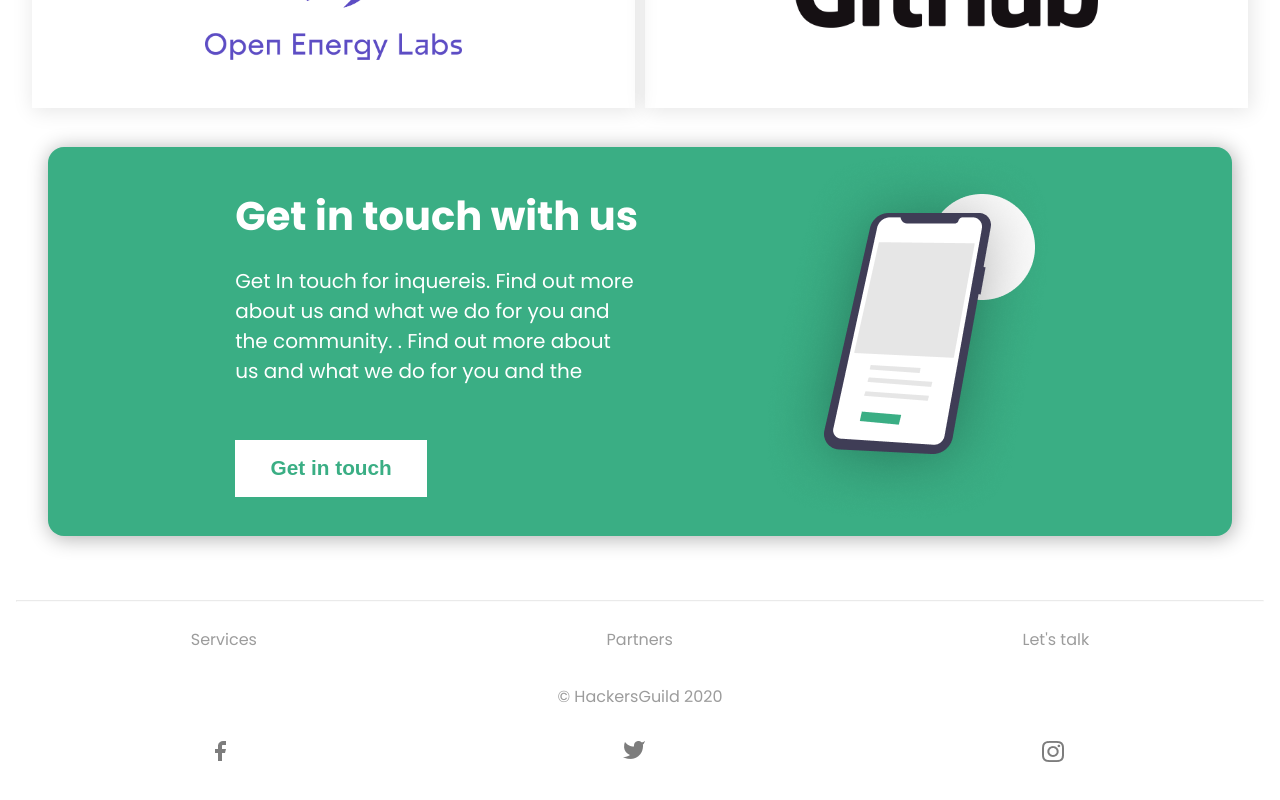
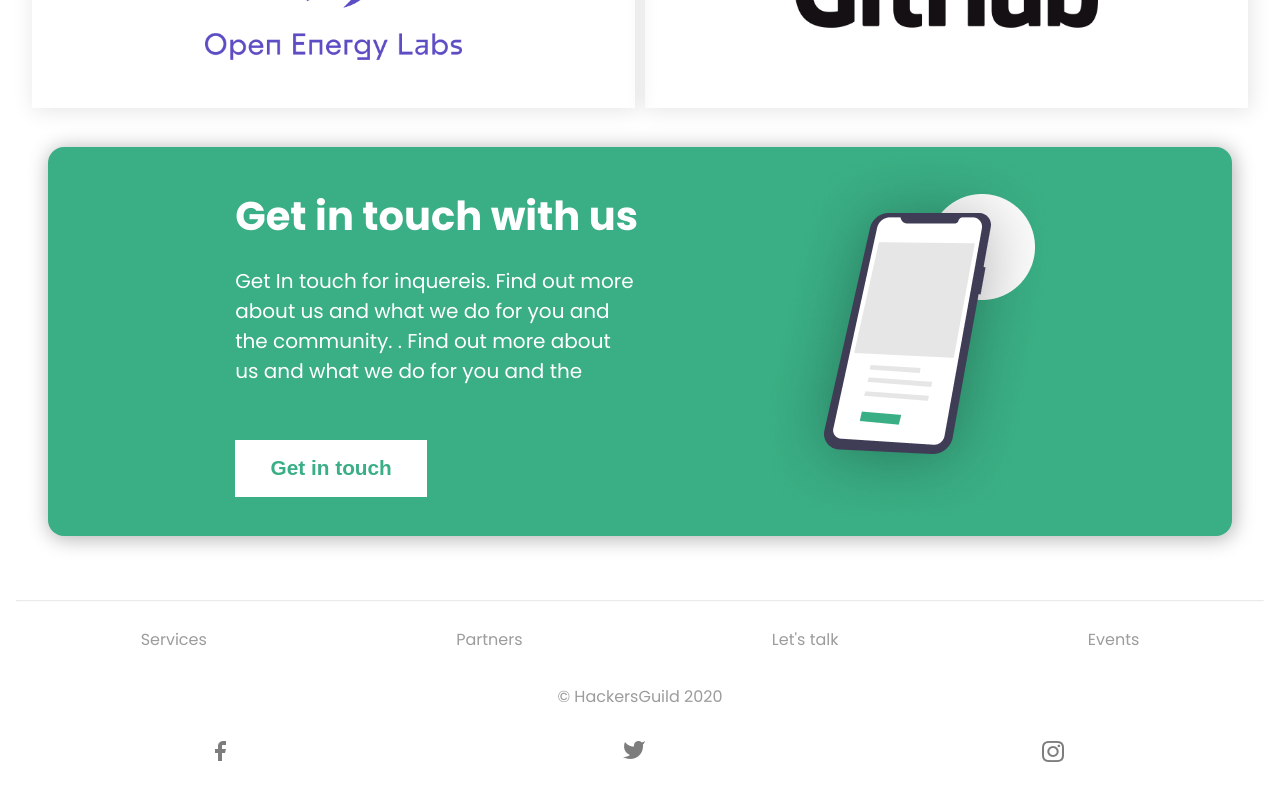
Before and after one commit to Mikemnjovu/hackersguild-1, a React (Create React App) app: page / in a window 1280 px wide. Shown: the part 1472-2272 px from the top of the page. Built offline with nearby package versions, Linux system fonts and the light colour scheme.

Commit message:
add events in nav array in constants file

```diff
--- a/src/data/constants.js
+++ b/src/data/constants.js
@@ -109,4 +109,10 @@ export const NAV_LIST = [
       link: "https://web.facebook.com/thehackersguild/",
     },
   },
+  {
+    page: {
+      title: "Events",
+      link: "https://web.facebook.com/thehackersguild/",
+    },
+  },
 ];
```
